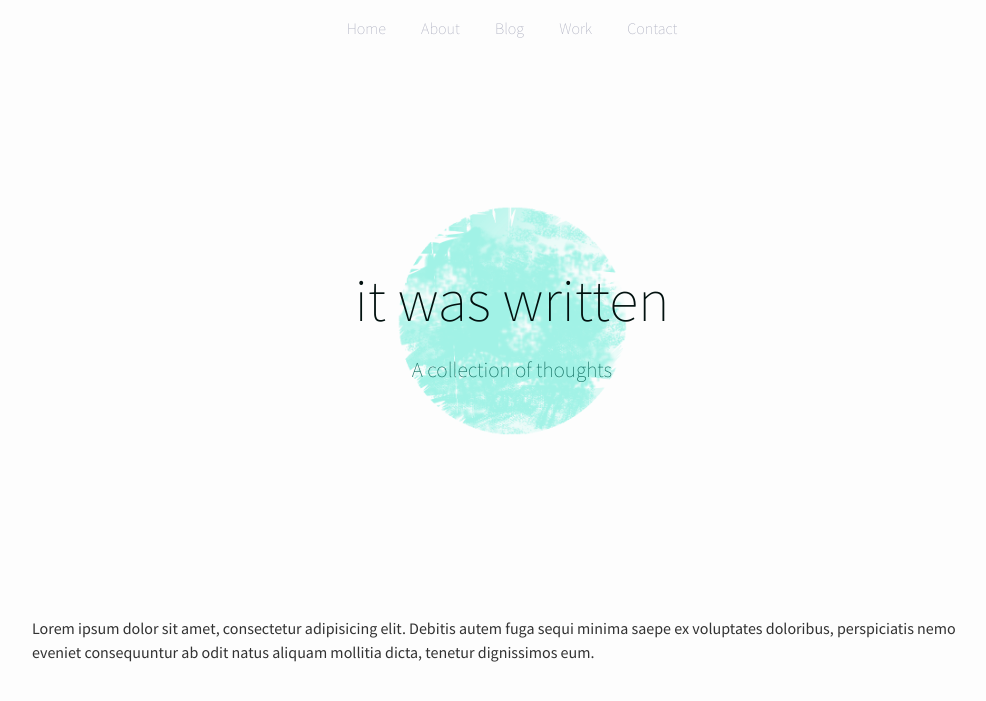
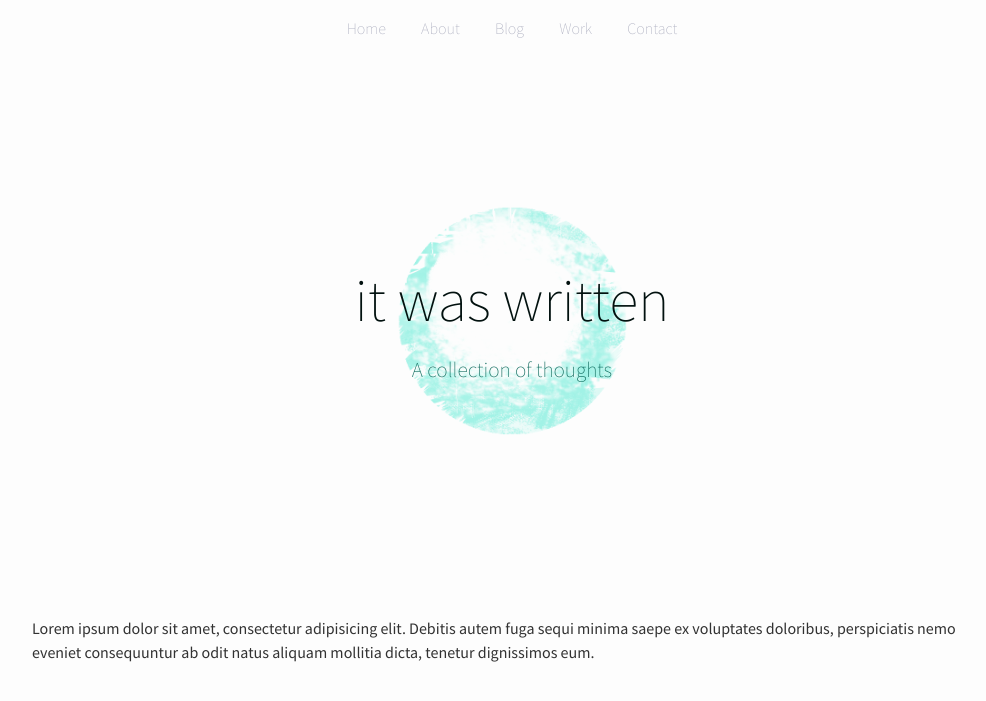
Before and after one commit to techtolentino/digital-card, a Jekyll site: the page built from blog.md, in a window 1280 px wide. Shown: the top 701 px of the page, without its empty margins (128-1114 px from the left). Built offline with Jekyll 4.4.1, drawn with Linux system fonts in a browser that asks for light colours.

Commit message:
varying bgs per page

```diff
--- a/_layouts/page.html
+++ b/_layouts/page.html
@@ -12,7 +12,7 @@ layout: default
 </div>
 <div class="layer--MEDIUM">
     <div class="container">
-        <div class="home align--center">
+        <div class="{{page.page}} align--center">
             <h1 class="home--title">{{page.title}}</h1>
             <h4 class="home--subtitle">{{page.subtitle}}</h4>
         </div>
--- a/_sass/_home.scss
+++ b/_sass/_home.scss
@@ -1,10 +1,9 @@
-.home {
+@mixin home {
     display: flex;
     justify-content: center;
     align-items: center;
     flex-direction: column;
     height: 17em;
-    background: url(../assets/circle-stamp.png) no-repeat center;
     background-size: contain;
 
     &--title {
@@ -19,6 +18,24 @@
     }
 }
 
+.home {
+    background: url(../assets/circle-stamp.png) no-repeat center;
+    @include home;
+
+    &--about{
+        background: url(../assets/circle-stamp-2.png) no-repeat center;
+        @include home;
+    }
+    &--work{
+        background: url(../assets/circle-stamp-3.png) no-repeat center;
+        @include home;
+    }
+    &--blog{
+        background: url(../assets/circle-stamp-4.png) no-repeat center;
+        @include home;
+    }
+}
+
 @include media-query($small-screen) {
     .home {
         height: 7em;
--- a/index.html
+++ b/index.html
@@ -2,4 +2,5 @@
 layout: page
 title: Randy Tolentino
 subtitle: Front-End Developer
+page: home
 ---
```
Also changed, not shown: about.md (+1 -0 lines), blog.md (+1 -0 lines), work.md (+1 -0 lines), assets/circle-stamp-2.png (added), assets/circle-stamp-3.png (added), assets/circle-stamp-4.png (added), assets/circles.png (added), 4 other files.
